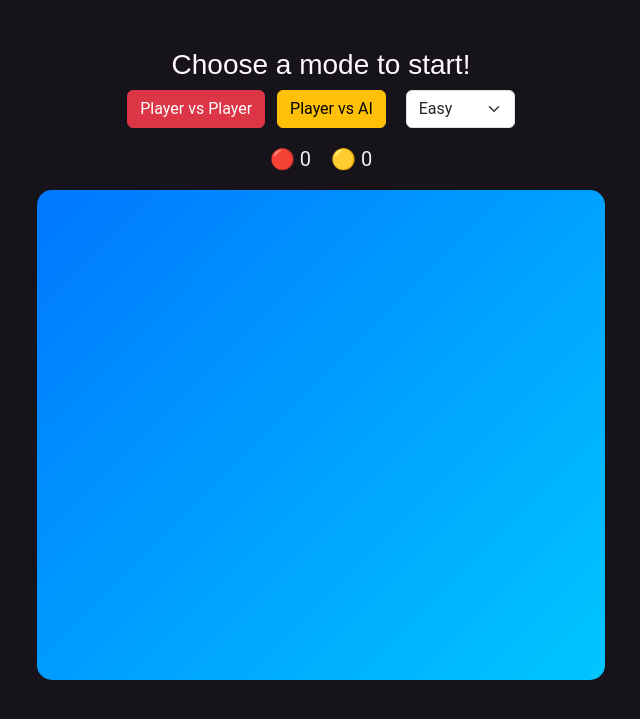
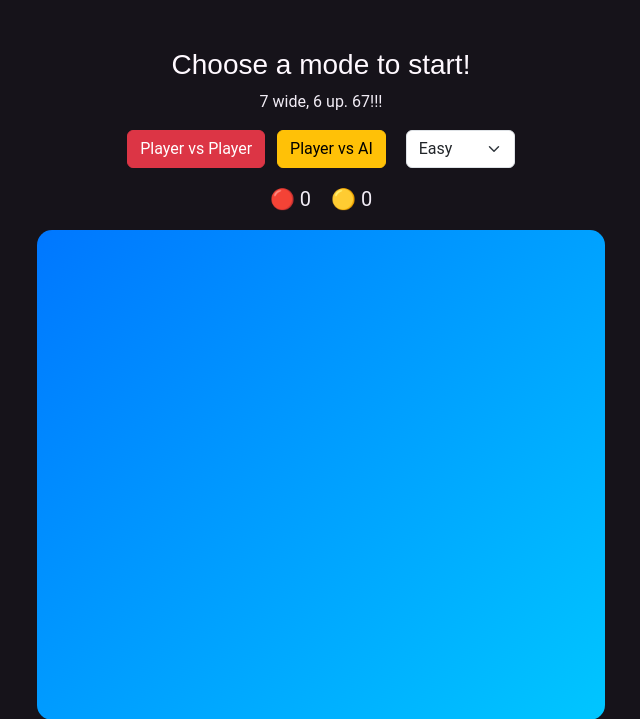
Before and after one commit to Sapster186/Secret_project, a Flask app: page /connect4 in a window 1280 px wide. Shown: the part 81-800 px from the top of the page, without its empty margins (319-959 px from the left). Run offline with Flask 3, Linux system fonts and the light colour scheme; some libraries are stand-ins or nearby versions.

Commit message:
Start project Implement Bootstrap Template Implement Question 1, 2 and 3 logic Add extra quirks to the code Add the final touches and hangman Ready for deployment! Add connect4

```diff
--- a/templates/connect4.html
+++ b/templates/connect4.html
@@ -36,6 +36,8 @@
 <div class="container text-center my-5">
 
   <h3 id="status">Choose a mode to start!</h3>
+
+  <p>7 wide, 6 up. 67!!!</p>
 
   <div id="mode-select" class="mb-3">
     <button class="btn btn-danger me-2" onclick="setMode('pvp')">Player vs Player</button>
```
